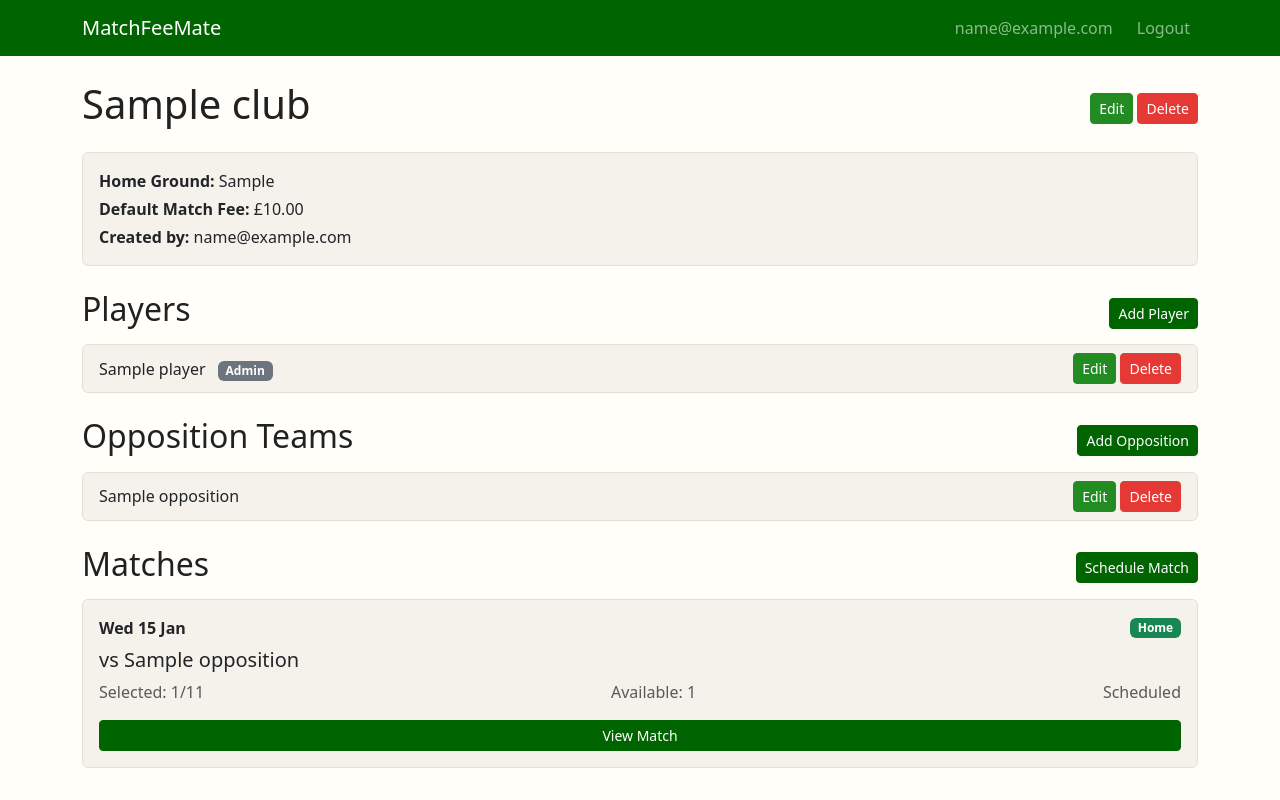
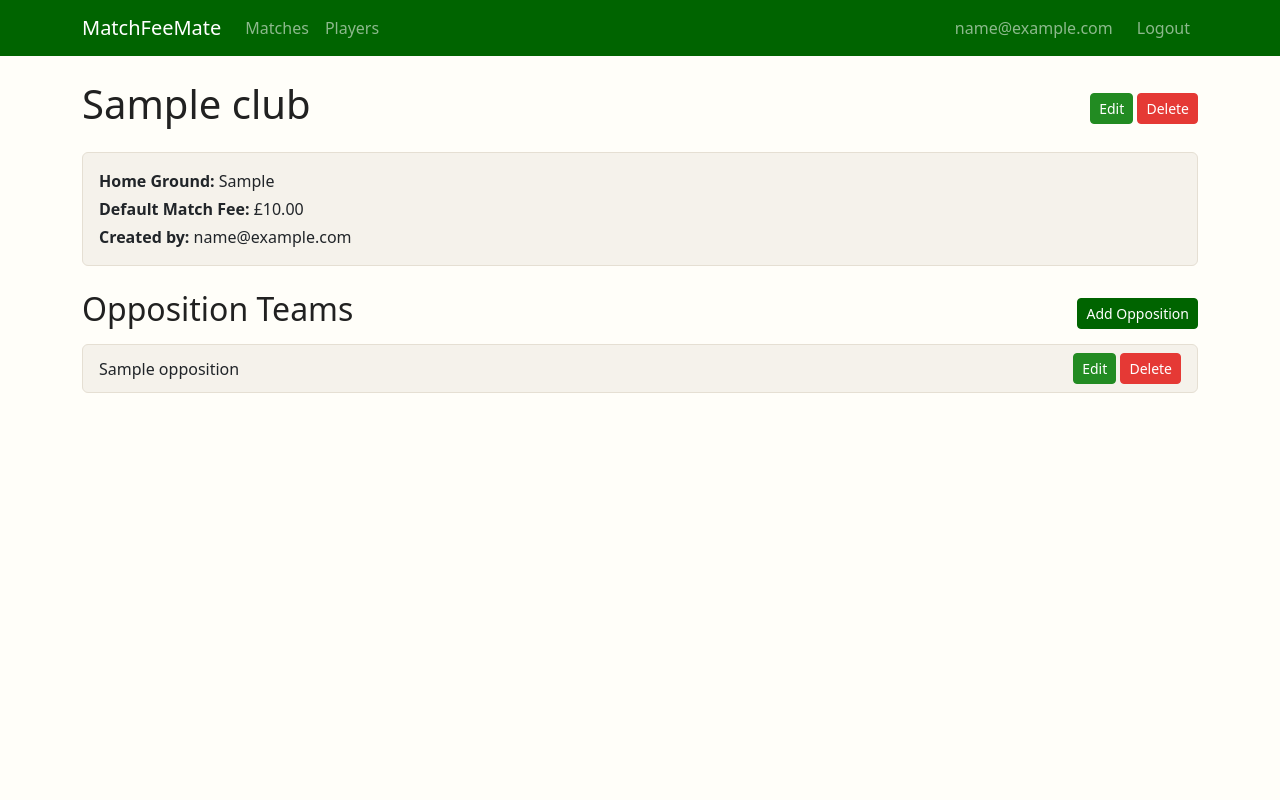
Before and after one commit to Yourhonour365/MatchFeeMate-PP4, a Django app: page /club/1/ in a window 1280 px wide. Run offline with Django 5.2, Linux system fonts and the light colour scheme; a user stored in the database is signed in; tables that the repository leaves empty hold one stand-in row (values such as "Sample post").

Commit message:
Add Matches and Players to navbar, simplify club_detail to show only opposition

```diff
--- a/clubs/templates/clubs/base.html
+++ b/clubs/templates/clubs/base.html
@@ -15,6 +15,23 @@
     <nav class="navbar navbar-expand-lg navbar-dark navbar-mfm">
         <div class="container">
             <a class="navbar-brand" href="{% url 'home' %}">MatchFeeMate</a>
+
+            <!-- Hamburger menu button for mobile -->
+            <button class="navbar-toggler" type="button" data-bs-toggle="collapse" data-bs-target="#navbarNav">
+                <span class="navbar-toggler-icon"></span>
+            </button>
+
+            <!-- Collapsible nav content -->
+            <div class="collapse navbar-collapse" id="navbarNav">
+                {% if user.is_authenticated %}
+                <!-- Main nav links - only show when logged in -->
+                <div class="navbar-nav me-auto">
+                    <a class="nav-link" href="{% url 'match_list' %}">Matches</a>
+                    <a class="nav-link" href="{% url 'player_list' %}">Players</a>
+                </div>
+                {% endif %}
+
+                <!-- User/auth links -->
                 <div class="navbar-nav ms-auto">
                     {% if user.is_authenticated %}
                         <span class="navbar-text me-3">{{ user.email }}</span>
@@ -23,6 +40,7 @@
                         <a class="nav-link" href="{% url 'account_login' %}">Login</a>
                         <a class="nav-link" href="{% url 'account_signup' %}">Sign Up</a>
                     {% endif %}
+                </div>
             </div>
         </div>
     </nav>
--- a/clubs/templates/clubs/club_detail.html
+++ b/clubs/templates/clubs/club_detail.html
@@ -22,33 +22,8 @@
     </div>
 </div>
 
-<!-- Players section -->
+<!-- Opposition section -->
 <div class="d-flex justify-content-between align-items-center mb-2">
-    <h2>Players</h2>
-    <a href="{% url 'player_create' club_pk=club.pk %}" class="btn btn-mfm-primary btn-sm">Add Player</a>
-</div>
-
-{% if club.players.all %}
-    {% for player in club.players.all %}
-    <div class="card card-mfm mb-2">
-        <div class="card-body py-2 d-flex justify-content-between align-items-center">
-            <span>
-                {{ player.name }}
-                {% if player.role != 'player' %}<span class="badge bg-secondary ms-2">{{ player.get_role_display }}</span>{% endif %}
-            </span>
-            <div>
-                <a href="{% url 'player_update' pk=player.pk %}" class="btn btn-mfm-secondary btn-sm">Edit</a>
-                <a href="{% url 'player_delete' pk=player.pk %}" class="btn btn-mfm-danger btn-sm">Delete</a>
-            </div>
-        </div>
-    </div>
-    {% endfor %}
-{% else %}
-    <p class="text-muted mb-4">No players yet.</p>
-{% endif %}
-
-<!-- Opposition section -->
-<div class="d-flex justify-content-between align-items-center mb-2 mt-4">
     <h2>Opposition Teams</h2>
     <a href="{% url 'opposition_create' club_pk=club.pk %}" class="btn btn-mfm-primary btn-sm">Add Opposition</a>
 </div>
@@ -68,39 +43,4 @@
 {% else %}
     <p class="text-muted mb-4">No opposition teams yet.</p>
 {% endif %}
-
-<!-- Matches section -->
-<div class="d-flex justify-content-between align-items-center mb-2 mt-4">
-    <h2>Matches</h2>
-    <a href="{% url 'match_create' club_pk=club.pk %}" class="btn btn-mfm-primary btn-sm">Schedule Match</a>
-</div>
-
-{% if club.matches.all %}
-    {% for match in club.matches.all %}
-    <!-- Match card - mobile friendly -->
-    <div class="card card-mfm mb-3">
-        <div class="card-body">
-            <!-- Match header: date and home/away badge -->
-            <div class="d-flex justify-content-between align-items-center mb-2">
-                <span class="fw-bold">{{ match.date|date:"D d M" }}</span>
-                <span class="badge {% if match.is_home %}bg-success{% else %}bg-secondary{% endif %}">
-                    {% if match.is_home %}Home{% else %}Away{% endif %}
-                </span>
-            </div>
-            <!-- Opposition name -->
-            <h5 class="card-title mb-2">vs {{ match.opposition.name }}</h5>
-            <!-- Match stats row -->
-            <div class="d-flex justify-content-between text-muted mb-3">
-                <span>Selected: {{ match.selected_count }}/11</span>
-                <span>Available: {{ match.available_count }}</span>
-                <span>{{ match.get_status_display }}</span>
-            </div>
-            <!-- Action button -->
-            <a href="{% url 'match_detail' pk=match.pk %}" class="btn btn-mfm-primary btn-sm w-100">View Match</a>
-        </div>
-    </div>
-    {% endfor %}
-{% else %}
-    <p class="text-muted">No matches scheduled.</p>
-{% endif %}
 {% endblock %}
```
Also changed, not shown: clubs/templates/clubs/match_list.html (added, +40 -0 lines), clubs/templates/clubs/player_list.html (added, +30 -0 lines). Lines whose indentation alone changed are shown as unchanged.
